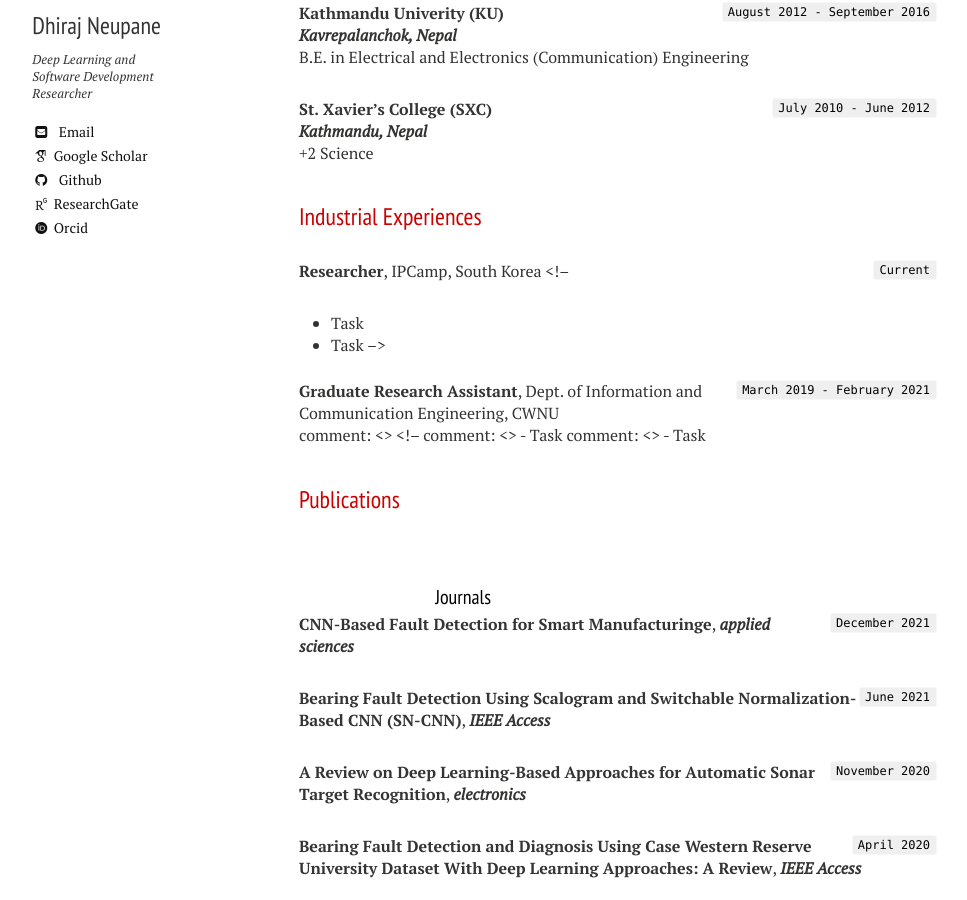
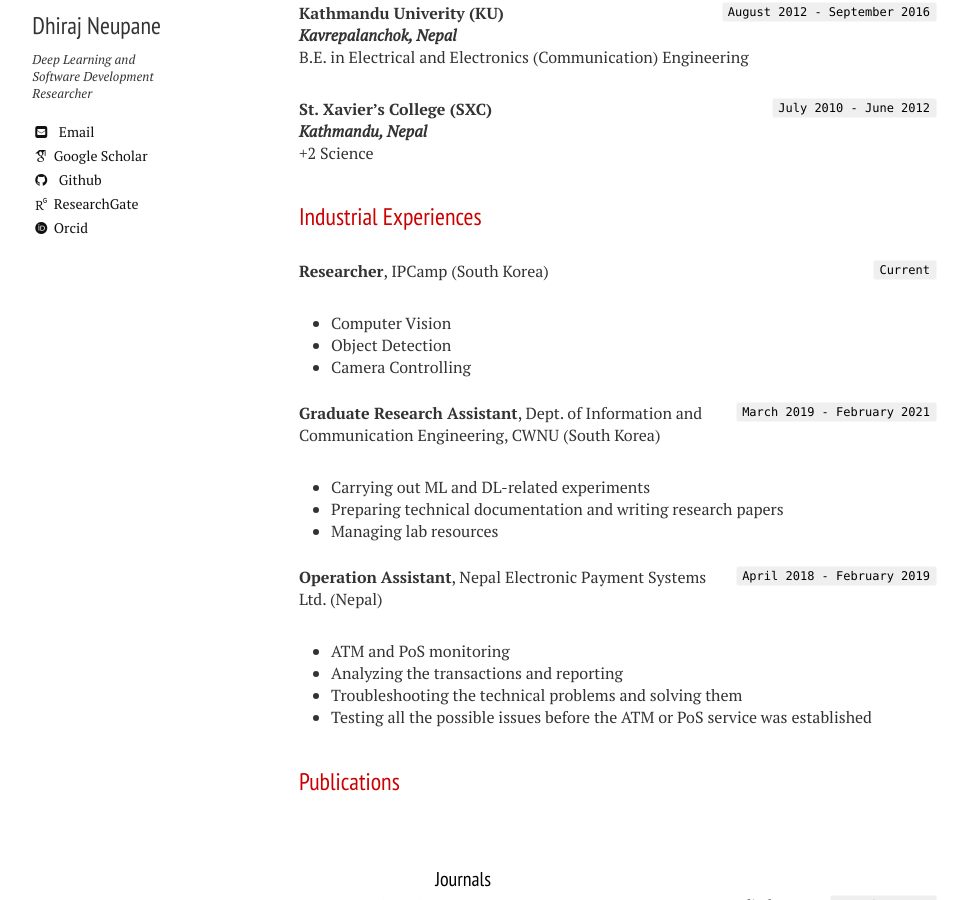
Before and after one commit to PIjarihd/dhirajneupane.github.io, a Jekyll site: the page built from cv.md, in a window 1280 px wide and 900 px high, scrolled down 347 px. Shown: the whole window, without its empty margins (21-988 px from the left). Built offline with Jekyll 4.4.1, drawn with Linux system fonts in a browser that asks for light colours; nearby versions of some CDN libraries; some web fonts are replaced.

Commit message:
Update cv.md

```diff
--- a/cv.md
+++ b/cv.md
@@ -22,19 +22,24 @@ layout: resume
 ## Industrial Experiences
 
 `Current`
-__Researcher__, IPCamp, South Korea
-<!--
-- Task
-- Task
--->
+__Researcher__, IPCamp (South Korea)
+- Computer Vision
+- Object Detection
+- Camera Controlling
 
 `March 2019 - February 2021`
-__Graduate Research Assistant__, Dept. of Information and Communication Engineering, CWNU
-[comment]: <> <!--
-[comment]: <> - Task
-[comment]: <> - Task
+__Graduate Research Assistant__, Dept. of Information and Communication Engineering, CWNU (South Korea)
+- Carrying out ML and DL-related experiments
+- Preparing technical documentation and writing research papers
+- Managing lab resources
 
-[comment]: <> -->
+`April 2018 - February 2019`
+__Operation Assistant__, Nepal Electronic Payment Systems Ltd. (Nepal)
+- ATM and PoS monitoring
+- Analyzing the transactions and reporting
+- Troubleshooting the technical problems and solving them
+- Testing all the possible issues before the ATM or PoS service was established
+
 ## Publications
 
 <!-- A list is also available [online](https://scholar.google.co.uk/citations?user=LTOTl0YAAAAJ) -->
```
